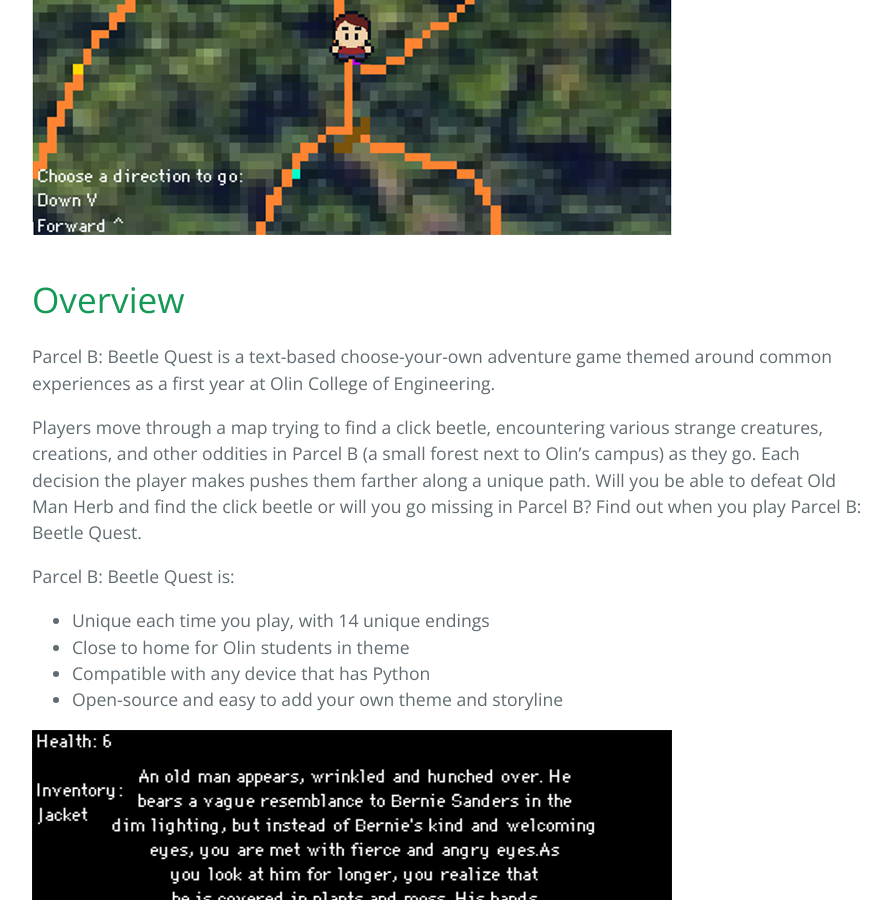
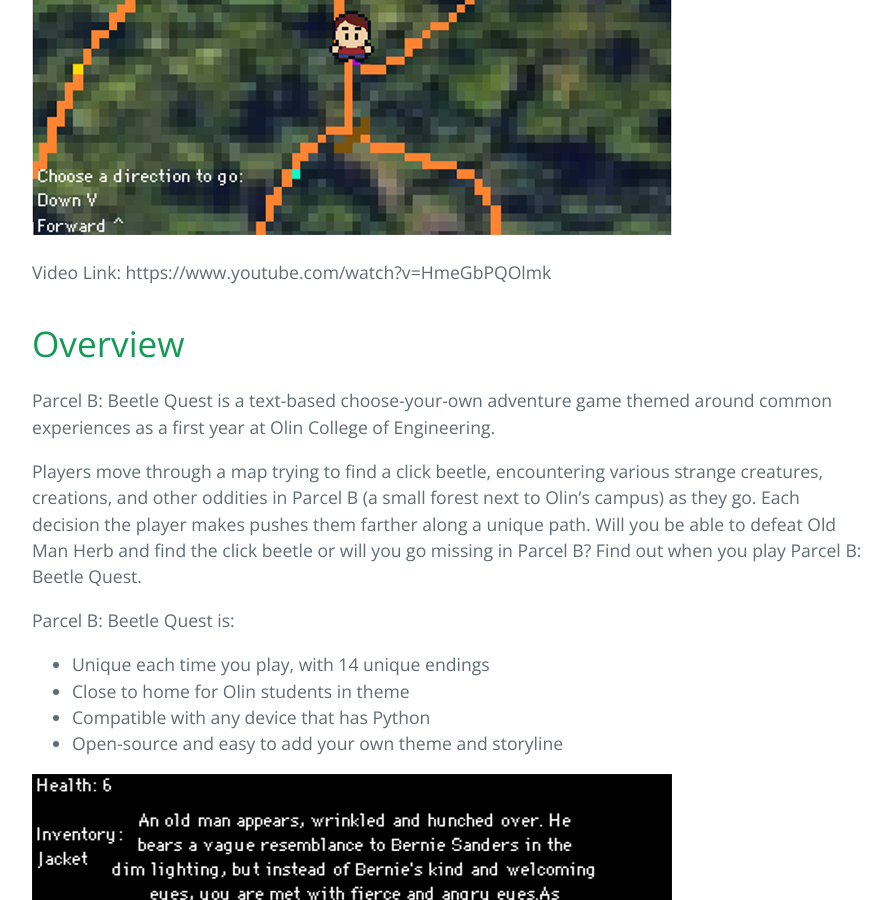
Before and after one commit to mbelanger0/parcel-b-beetle-quest, a Jekyll site: the page built from docs/index.md, in a window 1280 px wide and 900 px high, scrolled down 578 px. Shown: the whole window, without its empty margins (192-1083 px from the left). Built offline with Jekyll 4.4.1, drawn with Linux system fonts in a browser that asks for light colours.

Commit message:
Add video link to website.

```diff
--- a/docs/index.md
+++ b/docs/index.md
@@ -3,6 +3,8 @@
 ---
 
 ![](images/map-scene.PNG)
+
+Video Link: https://www.youtube.com/watch?v=HmeGbPQOlmk
 
 # Overview
 
```
